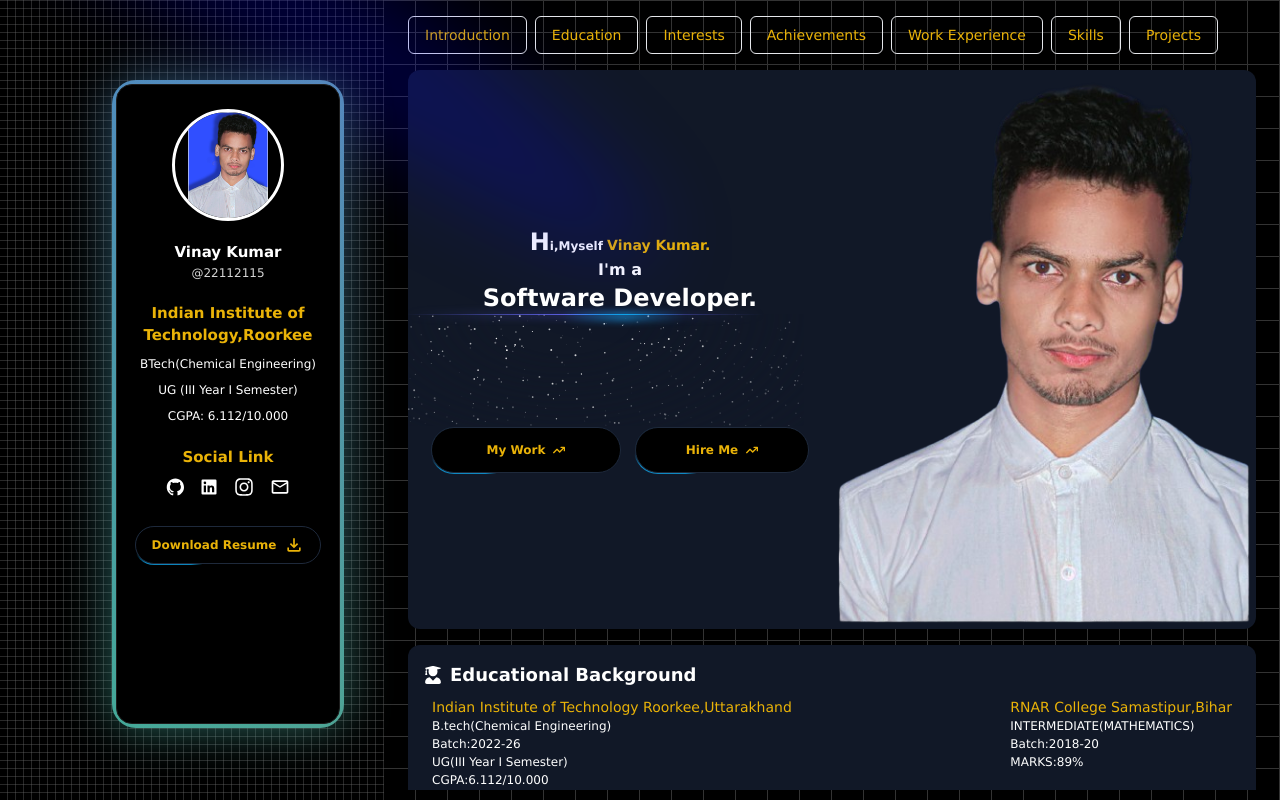
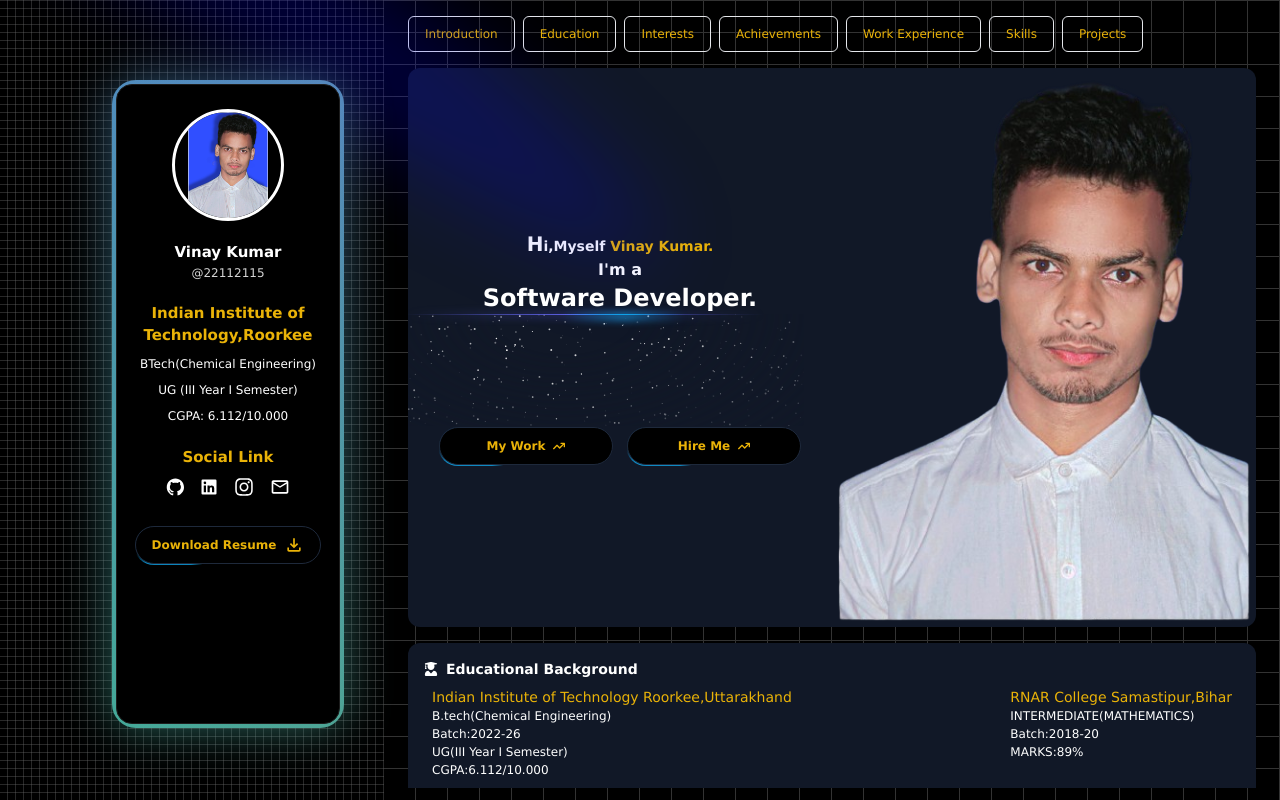
Before and after one commit to vinayk7324/my-portfolio, a React (Vite) app: page / in a window 1280 px wide. Built offline with nearby package versions, Linux system fonts and the light colour scheme.

Commit message:
update-3

```diff
--- a/src/custom-components/RightNavbar.jsx
+++ b/src/custom-components/RightNavbar.jsx
@@ -45,7 +45,7 @@ const RightNavbar = () => {
 
       {
         navArr.map((ele,index)=>(
-          <a key={index} className=' border px-4 text-sm rounded-md py-2 text-yellow-500 ' href={ele.slug}>
+          <a key={index} className=' border px-4 text-[12px] rounded-md py-2 text-yellow-500 ' href={ele.slug}>
             {ele.title}
 
           </a>
--- a/src/right-panel-comps/Achievements.jsx
+++ b/src/right-panel-comps/Achievements.jsx
@@ -5,14 +5,14 @@ const Achievements = () => {
   return (
     <div>
         <div className=" p-2 rounded-xl dark:bg-gray-900 p-4">
-            <div className=" text-lg font-bold flex items-center space-x-2">
+            <div className=" text-sm font-bold flex items-center space-x-2">
                 <FaTrophy/>
                 <span> Achievements </span>
 
             </div>
 
             <div className=" py-3 ">
-               <div className=' bg-black py-2 px-1 text-sm  '> Appreciation Award by HOD in 3rd Semester.</div>
+               <div className=' bg-black py-2 px-1 text-[12px]  '> Appreciation Award by HOD in 3rd Semester.</div>
             </div>
         </div>
 
--- a/src/right-panel-comps/Education.jsx
+++ b/src/right-panel-comps/Education.jsx
@@ -4,7 +4,7 @@ import { FaUserGraduate } from "react-icons/fa";
 const Education = () => {
   return (
     <div id='education' className='p-2 rounded-xl dark:bg-gray-900 p-4'>
-    <h1 className=' text-lg font-bold flex items-center space-x-2'> <FaUserGraduate /> <span>Educational Background</span>  </h1>
+    <h1 className=' text-sm font-bold flex items-center space-x-2'> <FaUserGraduate /> <span>Educational Background</span>  </h1>
     <div className=" flex justify-between">
         <div className="  p-2  ">
             <h2 className='text-sm dark:text-yellow-500'> Indian Institute of Technology Roorkee,Uttarakhand </h2>
--- a/src/right-panel-comps/Interest.jsx
+++ b/src/right-panel-comps/Interest.jsx
@@ -27,7 +27,7 @@ const Interest = () => {
     return (
         <div id='interest' className=' p-2 rounded-xl dark:bg-gray-900 p-4'>
             <div className="">
-                <h1 className=' flex items-center text-lg font-bold space-x-2 '><FaGamepad className=' text-xl' /> <span> Area of interest </span>  </h1>
+                <h1 className=' flex items-center text-sm font-bold space-x-2 '><FaGamepad className=' text-xl' /> <span> Area of interest </span>  </h1>
             </div>
             <div className=" grid grid-cols-3 gap-2 p-4">
                 {
@@ -36,12 +36,12 @@ const Interest = () => {
 
                             <div className="   bg-black rounded-2xl space-y-4 flex items-center justify-center flex-col p-2 py-4">
                                 <div className=" border-[2px] w-fit p-2 rounded-full  ">
-                                    <ele.icon className=' text-2xl' />
+                                    <ele.icon className=' text-xl' />
 
 
                                 </div>
-                                <div className=" text-lg font-bold text-yellow-500">{ele.title} </div>
-                                <div className=" text-sm "> Developing Experience: {ele.experience} Years </div>
+                                <div className=" text-sm font-bold text-yellow-500">{ele.title} </div>
+                                <div className=" text-[12px] "> Developing Experience: {ele.experience} Years </div>
                             </div>
 
                         </BackgroundGradient>
--- a/src/right-panel-comps/Introduction.jsx
+++ b/src/right-panel-comps/Introduction.jsx
@@ -13,17 +13,17 @@ const Introduction = () => {
        <div className="  flex flex-col text-center justify-center font-bold   ">
 
            <SparklesPreview >
-            <span className=' text-[12px] first-letter:text-2xl '>Hi,Myself <span className='text-sm font-semibold text-yellow-500'> Vinay Kumar.</span></span>
+            <span className=' text-[14px] first-letter:text-xl '>Hi,Myself <span className='text-sm font-semibold text-yellow-500'> Vinay Kumar.</span></span>
             <span> I'm a  </span>
            <h1 className=" text-3xl lg:text-2xl font-bold text-center text-white relative z-20">
         Software Developer.
             </h1>
            </SparklesPreview>
            <div className=" space-x-3">
-           <Button containerClassName={" w-48 h-12 "} className={" text-[12px] space-x-2 dark:bg-black text-yellow-500  "}>
+           <Button containerClassName={" w-44 h-10 "} className={" text-[12px] space-x-2 dark:bg-black text-yellow-500  "}>
            <span>  My Work </span> <FaArrowTrendUp className='  text-[12px] dark:text-yellow-500' />
            </Button>
-           <Button containerClassName={" w-44 h-12 "} className={"  text-[12px] space-x-2 dark:bg-black text-yellow-500  "}>
+           <Button containerClassName={" w-44 h-10 "} className={"  text-[12px] space-x-2 dark:bg-black text-yellow-500  "}>
            <span>  Hire Me </span> <FaArrowTrendUp className='  text-[12px] dark:text-yellow-500' />
            </Button>
 
--- a/src/right-panel-comps/Projects.jsx
+++ b/src/right-panel-comps/Projects.jsx
@@ -8,7 +8,7 @@ import { IoCodeSlashOutline } from "react-icons/io5";
 const Projects = () => {
   return (
     <div className=" p-2 rounded-xl dark:bg-gray-900 p-4">
-    <div className=" text-lg font-bold flex items-center space-x-2">
+    <div className=" text-sm font-bold flex items-center space-x-2">
         <FaFolder/>
         <span className=' '>Projects </span>
 
@@ -18,10 +18,10 @@ const Projects = () => {
         <div className=" grid grid-cols-2">
             <AnimatedPin pinHref={"https://google.com"} pinTitle={"chat-app.com"}>
             <div className="flex basis-full flex-col  p-2 space-y-3    tracking-tight text-slate-100/50 sm:basis-1/2 w-[18rem] ">
-          <h3 className="max-w-xs !pb-2 !m-0 font-bold  text-base text-slate-100">
+          <h3 className="max-w-xs !pb-2 !m-0 font-bold  text-[16px] text-slate-100">
             Real Time Chat Application
           </h3>
-          <div className="text-base !m-0 !p-0 font-normal ">
+          <div className="text-[12px] !m-0 !p-0 font-normal ">
             <span className="">
               User Friendly & Fully Responsive website made with React.js Node.js Express.js MongoDB.
 
@@ -49,10 +49,10 @@ const Projects = () => {
             </AnimatedPin>
             <AnimatedPin pinHref={"https://google.com"} pinTitle={"chat-app.com"}>
             <div className="flex basis-full flex-col  space-y-3 p-2 tracking-tight text-slate-100/50 sm:basis-1/2 w-[18rem] ">
-          <h3 className="max-w-xs !pb-2 !m-0 font-bold  text-base text-slate-100">
+          <h3 className="max-w-xs !pb-2 !m-0 font-bold  text-[16px] text-slate-100">
            Twitter Clone
           </h3>
-          <div className="text-base !m-0 !p-0 font-normal ">
+          <div className="text-[14px] !m-0 !p-0 font-normal ">
             <span className="">
               User Friendly & Fully Responsive website made with React.js Node.js Express.js MongoDB.
               I am still <span className='  text-white bg-red-500 px-2 '> working</span>
```
